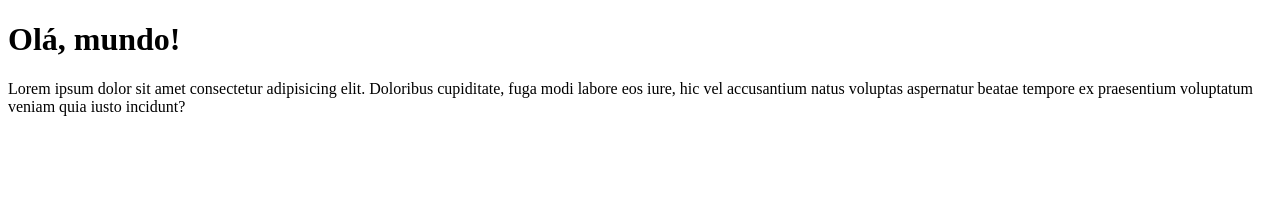
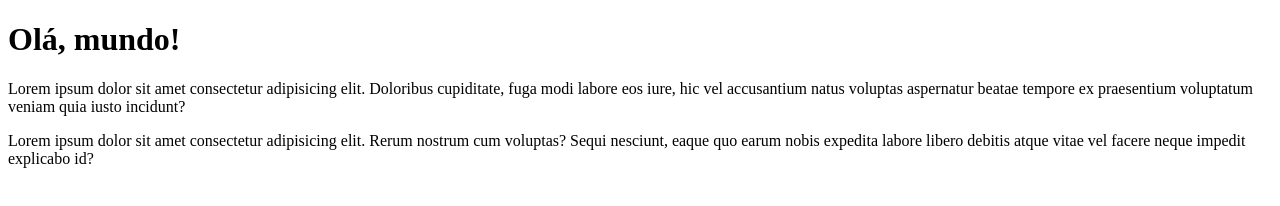
Before and after one commit to feakazawa/ola-mundo, a plain HTML site: page site-exemplo/index.html in a window 1280 px wide. Drawn offline with Linux system fonts and the light colour scheme.

Commit message:
adicionei um paragrafo

```diff
--- a/site-exemplo/index.html
+++ b/site-exemplo/index.html
@@ -9,5 +9,6 @@
 <body>
     <h1>Olá, mundo!</h1>
     <p>Lorem ipsum dolor sit amet consectetur adipisicing elit. Doloribus cupiditate, fuga modi labore eos iure, hic vel accusantium natus voluptas aspernatur beatae tempore ex praesentium voluptatum veniam quia iusto incidunt?</p>
+    <p>Lorem ipsum dolor sit amet consectetur adipisicing elit. Rerum nostrum cum voluptas? Sequi nesciunt, eaque quo earum nobis expedita labore libero debitis atque vitae vel facere neque impedit explicabo id?</p>
 </body>
 </html>
```
